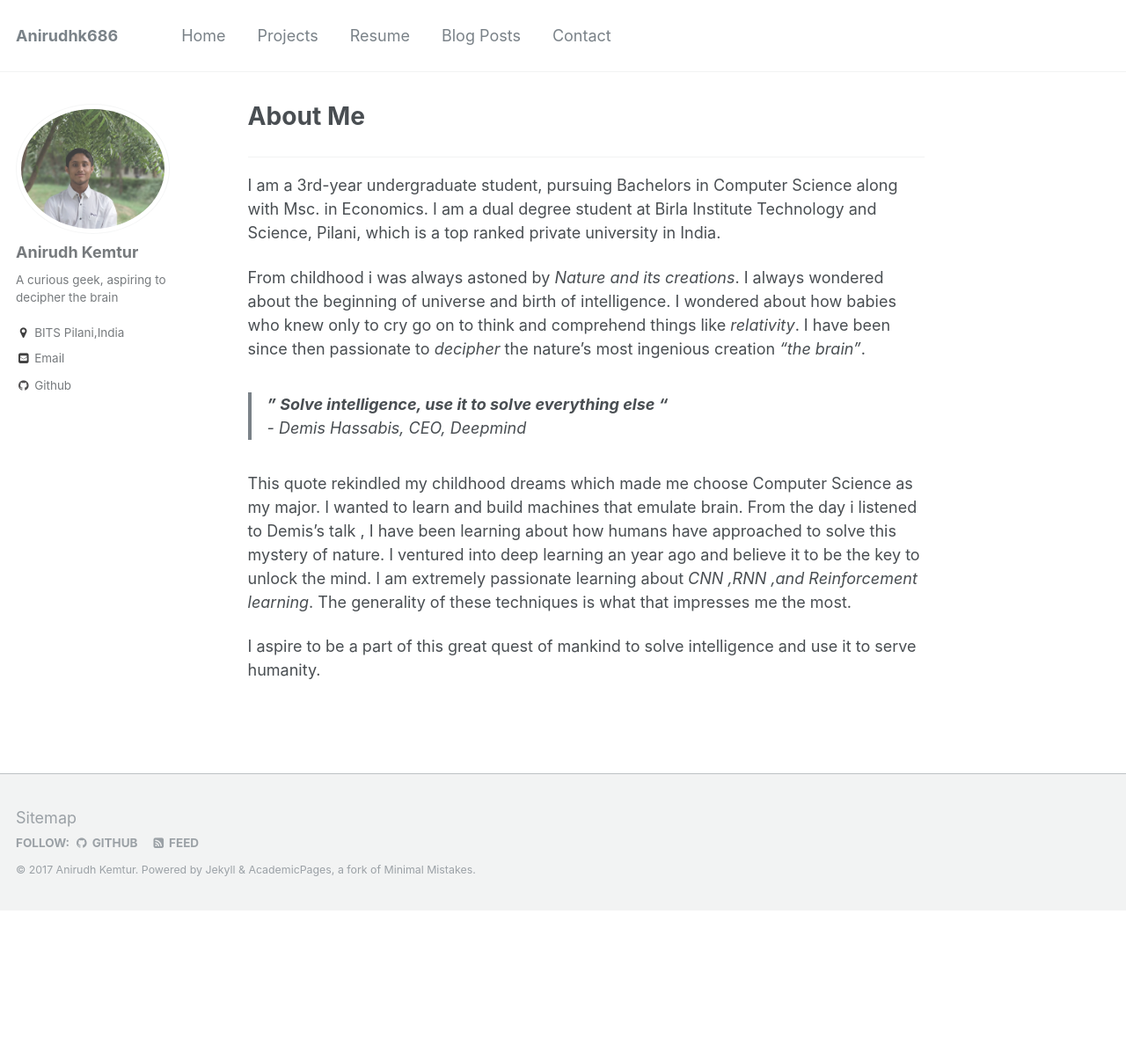
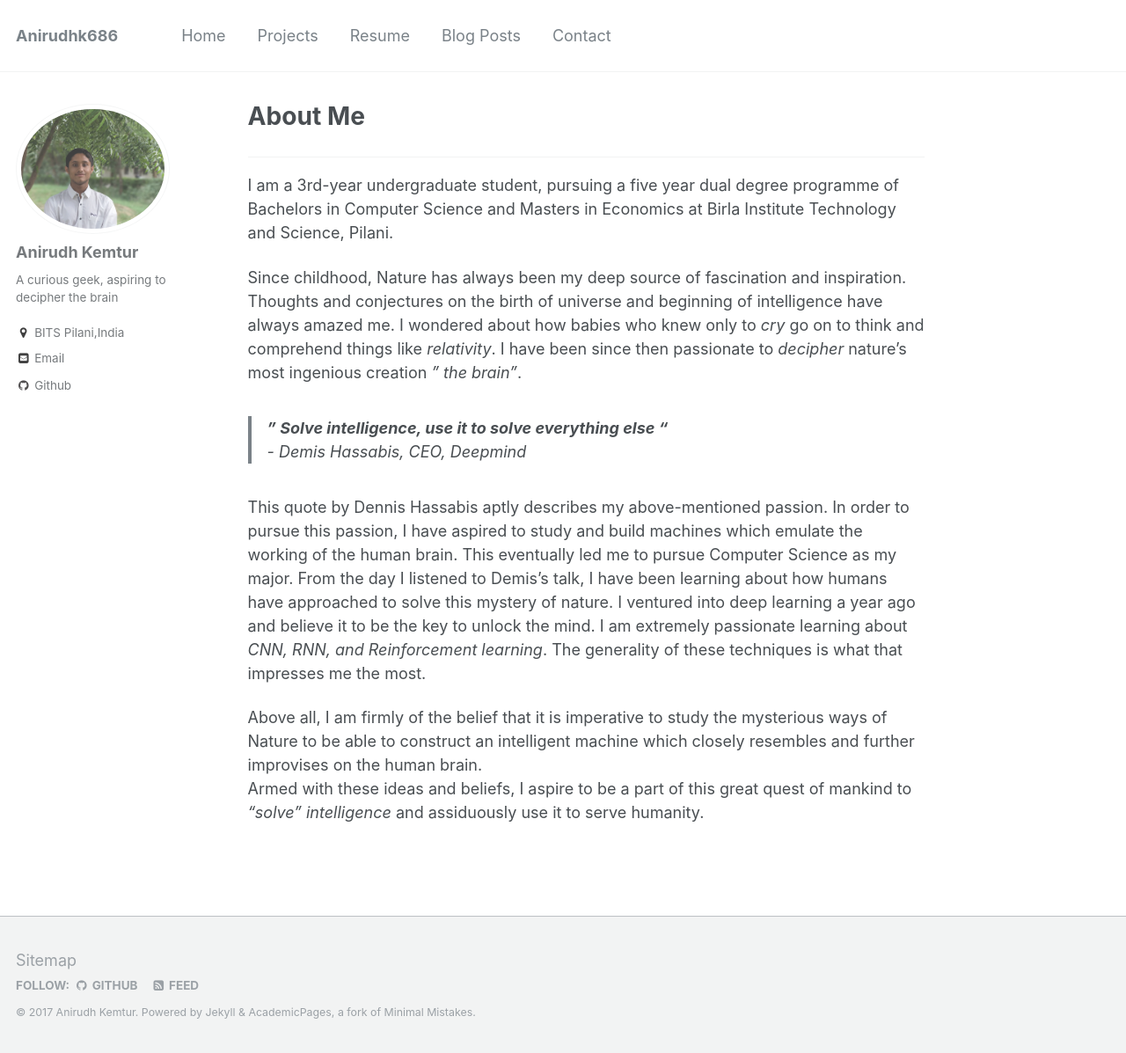
Before and after one commit to anirudhk686/anirudhk686.github.io, a Jekyll site: the page built from _pages/about.md, in a window 1280 px wide and 1197 px high. Shown: the whole window at 88% size. Built offline with Jekyll 4.4.1, drawn with Linux system fonts in a browser that asks for light colours.

Commit message:
Update about.md

```diff
--- a/_pages/about.md
+++ b/_pages/about.md
@@ -6,13 +6,14 @@ author_profile: true
 redirect_from:
 ---
 ***
-I am a 3rd-year undergraduate student, pursuing Bachelors in Computer Science along with Msc. in Economics. I am a dual degree student at Birla Institute Technology and Science, Pilani, which is a top ranked private university in India.
+I am a 3rd-year undergraduate student, pursuing a five year dual degree programme of Bachelors in Computer Science and Masters in Economics at Birla Institute Technology and Science, Pilani.
 
-From childhood i was always astoned by _Nature and its creations_. I always wondered about the beginning of universe and birth of intelligence. I wondered about how babies who knew only to cry go on to think and comprehend things like _relativity_. I have been since then passionate to _decipher_ the nature's most ingenious creation _"the brain"_.
+Since childhood, Nature has always been my deep source of fascination and inspiration. Thoughts and conjectures on the birth of universe and beginning of intelligence have always amazed me. I wondered about how babies who knew only to _cry_ go on to think and comprehend things like _relativity_. I have been since then passionate to _decipher_ nature's most ingenious creation _" the brain"_.
 
 > **_" Solve intelligence, use it to solve everything else "_** <br>
 >  _-  Demis Hassabis, CEO, Deepmind_<br>
 
-This quote rekindled my childhood dreams which made me choose Computer Science as my major. I wanted to learn and build machines that emulate brain. From the day i listened to Demis's talk , I have been learning about how humans have approached to solve this mystery of nature. I ventured into deep learning an year ago and believe it to be the key to unlock the mind. I am extremely passionate learning about _CNN ,RNN ,and Reinforcement learning_. The generality of these techniques is what that impresses me the most.
+This quote by Dennis Hassabis aptly describes my above-mentioned passion. In order to pursue this passion, I have aspired to study and build machines which emulate the working of the human brain.  This eventually led me to pursue Computer Science as my major.  From the day I listened to Demis's talk, I have been learning about how humans have approached to solve this mystery of nature. I ventured into deep learning a year ago and believe it to be the key to unlock the mind. I am extremely passionate learning about _CNN, RNN, and Reinforcement learning_. The generality of these techniques is what that impresses me the most.
 
-I aspire to be a part of this great quest of mankind to solve intelligence and use it to serve humanity.
+Above all, I am firmly of the belief that it is imperative to study the mysterious ways of Nature to be able to construct an intelligent machine which closely resembles and further improvises on the human brain.<br>
+Armed with these ideas and beliefs, I aspire to be a part of this great quest of mankind to _“solve” intelligence_ and assiduously use it to serve humanity.
```
